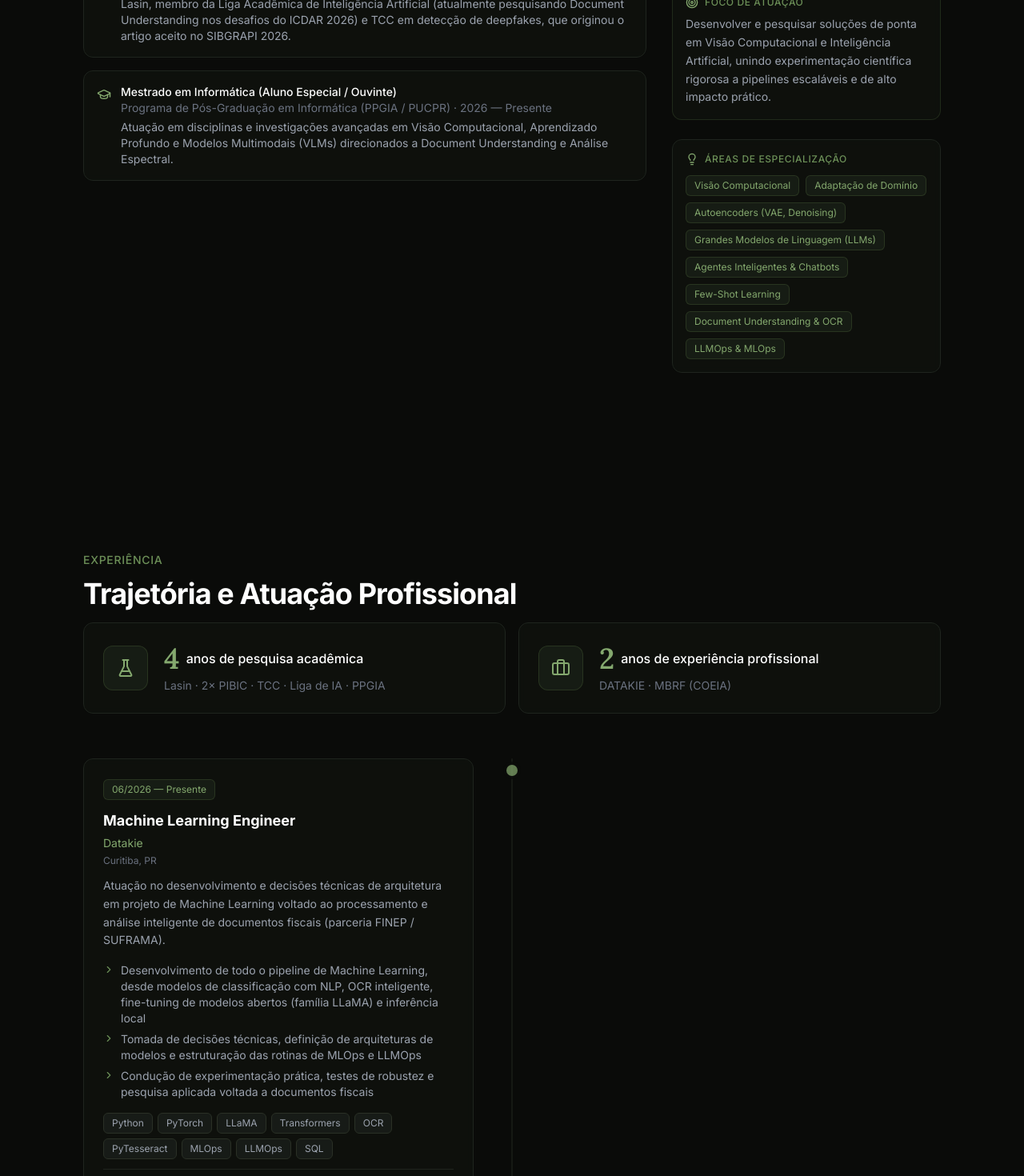
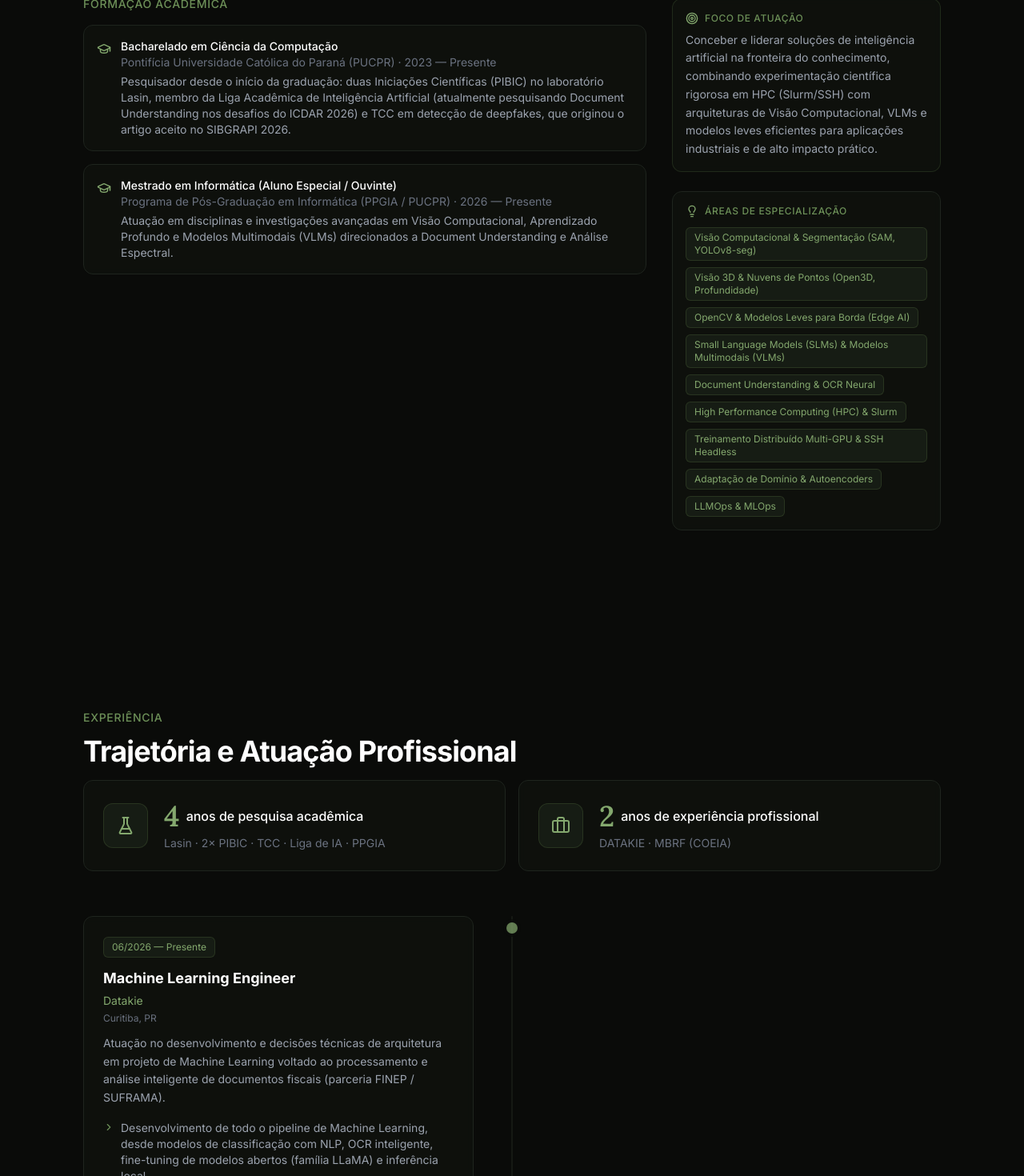
Before and after one commit to lucasdocunha/lucasdocunha.github.io, a React (Vite) app: page / in a window 1280 px wide. Shown: the part 1330-2800 px from the top of the page at 80% size. Built offline with nearby package versions, Linux system fonts and the light colour scheme.

Commit message:
feat: enrich tech stack with 3D vision, segmentation, lightweight models, SLMs/VLMs, and HPC/Slurm/SSH

```diff
--- a/src/components/About.tsx
+++ b/src/components/About.tsx
@@ -1,5 +1,5 @@
 import { useRef } from 'react';
-import { GraduationCap, FlaskConical, BrainCircuit, Briefcase, Target, Lightbulb, Eye } from 'lucide-react';
+import { GraduationCap, FlaskConical, BrainCircuit, Briefcase, Target, Lightbulb, Eye, Server, Brain, Cpu } from 'lucide-react';
 import gsap from 'gsap';
 import Section from './Section';
 import Reveal from './Reveal';
@@ -12,6 +12,9 @@ const ICON_MAP: Record<string, typeof GraduationCap> = {
   'brain-circuit': BrainCircuit,
   'briefcase': Briefcase,
   'eye': Eye,
+  'server': Server,
+  'brain': Brain,
+  'cpu': Cpu,
 };
 
 interface HighlightCardProps {
--- a/src/components/Skills.tsx
+++ b/src/components/Skills.tsx
@@ -1,4 +1,4 @@
-import { Code, Brain, Eye, Cloud, FlaskConical, type LucideIcon } from 'lucide-react';
+import { Code, Brain, Eye, Cloud, FlaskConical, Server, Cpu, type LucideIcon } from 'lucide-react';
 import Section from './Section';
 import Reveal from './Reveal';
 import { useLanguage } from '@/i18n/LanguageContext';
@@ -10,6 +10,8 @@ const ICON_MAP: Record<string, LucideIcon> = {
   eye: Eye,
   cloud: Cloud,
   'flask-conical': FlaskConical,
+  server: Server,
+  cpu: Cpu,
 };
 
 export default function Skills() {
--- a/src/data/en/about.json
+++ b/src/data/en/about.json
@@ -1,20 +1,21 @@
 {
-  "summary": "Researcher and Machine Learning Engineer with solid experience in applied Artificial Intelligence, Computer Vision, LLMs, and intelligent agents. Currently working as a Machine Learning Engineer at Datakie, leading technical and architectural decisions for machine learning pipelines, alongside conducting scientific research in R&I projects and master's academic research on computer vision, multimodal models, and document understanding.",
+  "summary": "Researcher and Machine Learning Engineer with solid experience in applied Artificial Intelligence, Computer Vision, Multimodal Models, and High Performance Computing (HPC). Currently working as a Machine Learning Engineer at Datakie, leading technical and architectural decisions for machine learning and generative AI pipelines, alongside conducting scientific research in R&I projects and master's research (PPGIA/PUCPR). Specialized in Computer Vision (semantic and instance segmentation, 3D vision, OpenCV, and lightweight edge models), Multimodal Vision-Language Models (VLMs), Small Language Models (SLMs), and scientific experimentation on supercomputing (HPC) clusters orchestrated with Slurm and remote SSH environments.",
   "highlights": [
-    { "label": "Specialty", "value": "Computer Vision", "icon": "eye" },
-    { "label": "Focus", "value": "Machine Learning Engineer & LLMs", "icon": "brain-circuit" },
-    { "label": "Research", "value": "Domain Adaptation & Autoencoders", "icon": "flask-conical" },
+    { "label": "Specialty", "value": "Computer Vision & 3D", "icon": "eye" },
+    { "label": "Models", "value": "VLMs, SLMs & LLMs", "icon": "brain" },
+    { "label": "Research & HPC", "value": "Slurm, SSH & Multi-GPU", "icon": "server" },
     { "label": "Education", "value": "Computer Science & PPGIA", "icon": "graduation-cap" }
   ],
   "interests": [
-    "Computer Vision",
-    "Domain Adaptation",
-    "Autoencoders (VAE, Denoising)",
-    "Large Language Models (LLMs)",
-    "Intelligent Agents & Chatbots",
-    "Few-Shot Learning",
-    "Document Understanding & OCR",
+    "Computer Vision & Segmentation (SAM, YOLOv8-seg)",
+    "3D Vision & Point Clouds (Open3D, Depth Estimation)",
+    "OpenCV & Lightweight Edge Models (Edge AI)",
+    "Small Language Models (SLMs) & Multimodal VLMs",
+    "Document Understanding & Neural OCR",
+    "High Performance Computing (HPC) & Slurm",
+    "Multi-GPU Distributed Training & Headless SSH",
+    "Domain Adaptation & Autoencoders",
     "LLMOps & MLOps"
   ],
-  "goals": "To research and build state-of-the-art solutions in Computer Vision and Artificial Intelligence, uniting rigorous scientific experimentation with scalable, high-impact production pipelines."
+  "goals": "To conceive and engineer frontier AI solutions, uniting rigorous scientific experimentation on HPC clusters (Slurm/SSH) with lightweight Computer Vision, VLMs, and efficient models designed for high-impact practical applications."
 }
--- a/src/data/en/profile.json
+++ b/src/data/en/profile.json
@@ -1,8 +1,8 @@
 {
   "name": "Lucas Cunha",
   "headline": "Machine Learning Engineer & Computer Vision Researcher",
-  "tagline": "Computer Vision · Deep Learning · LLMs & Intelligent Agents",
-  "description": "I work as a Machine Learning Engineer at Datakie, leading technical and architectural decisions for machine learning pipelines, alongside conducting scientific research in R&I projects and master's academic research on computer vision, multimodal models, and document understanding.",
+  "tagline": "Computer Vision & 3D · Multimodal Models & SLMs · HPC & Slurm",
+  "description": "I work as a Machine Learning Engineer at Datakie, leading technical and architectural decisions for machine learning and generative AI pipelines, alongside conducting scientific research in R&I projects and master's academic research (PPGIA/PUCPR), focused on Computer Vision (segmentation, 3D, lightweight edge models), Multimodal Models (VLMs), Small Language Models (SLMs), and HPC cluster experimentation using Slurm and remote SSH.",
   "location": "Curitiba, PR — Brazil",
   "email": "lucas.ocunha@hotmail.com",
   "cvUrl": "/cv/resume.pdf",
--- a/src/data/en/research.json
+++ b/src/data/en/research.json
@@ -1,20 +1,20 @@
 {
   "lines": [
     {
-      "area": "Document Understanding & Multimodality",
-      "description": "Research and engineering of vision-language architectures (VLMs/LLMs) applied to structured information extraction, complex layout reasoning, and neural OCR."
+      "area": "Document Understanding, VLMs & SLMs",
+      "description": "Research and development of multimodal models (VLMs) and Small Language Models (SLMs) applied to structured document parsing, complex layout reasoning, and neural OCR."
     },
     {
-      "area": "Forensic Robustness & Deepfake Detection",
-      "description": "Investigation into the generalization capacity of spatial features, frequency-domain spectral cues (FFT), and self-supervised foundation backbones (DINOv3) under real-world corruptions."
+      "area": "Computer Vision, 3D & Robust Segmentation",
+      "description": "Investigation into semantic and instance segmentation, 3D vision, spatial-spectral representations (FFT), and foundational backbones (DINOv3)."
     },
     {
-      "area": "Self-Supervised & Data-Constrained Learning",
-      "description": "Exploration of deep autoencoder ensembles, Self-Taught Learning, and Few-Shot Learning frameworks to train high-performing models in low-annotation regimes."
+      "area": "High Performance Computing (HPC) & Slurm",
+      "description": "Orchestration of distributed training and fine-tuning pipelines on multi-GPU clusters using Slurm and remote SSH, emphasizing scalability and reproducibility."
     },
     {
-      "area": "Domain Adaptation & Representation Fusion",
-      "description": "Techniques for cross-domain transfer learning, domain shift mitigation, and multimodal feature fusion across distributed environments."
+      "area": "Lightweight Models, Domain Adaptation & Edge AI",
+      "description": "Optimization for edge inference (quantization, autoencoders, Few-Shot Learning) and domain shift mitigation under data constraints."
     }
   ],
   "projects": [
@@ -108,15 +108,16 @@
     {
       "id": "res-mestrado",
       "type": "M.Sc.",
-      "title": "Vision-Language Models for Document Understanding",
+      "title": "Vision-Language Models & SLMs for Document Understanding",
       "lab": "PPGIA — PUCPR (special student)",
       "period": "2026 — Present",
-      "description": "Graduate courses and research at the Graduate Program in Informatics focused on Vision-Language Models (VLMs), OCR and document understanding, evaluating multimodal models on structured extraction and visual reasoning tasks.",
+      "description": "Graduate courses and research at the Graduate Program in Computer Science (PPGIA/PUCPR) focusing on Vision-Language Models (VLMs), Small Language Models (SLMs), and comprehensive document understanding. Training and benchmarking multimodal models on High Performance Computing (HPC) clusters orchestrated via Slurm and operated over headless SSH, exploring structured extraction, neural OCR, and visual reasoning under computational constraints.",
       "areas": [
-        "VLMs",
+        "VLMs & SLMs",
         "Document Understanding",
-        "OCR",
-        "Multimodality"
+        "HPC & Slurm",
+        "Headless SSH",
+        "Neural OCR"
       ]
     }
   ],
@@ -145,10 +146,11 @@
     }
   ],
   "futureInterests": [
-    "Multimodal Document Understanding",
-    "Spatial-Spectral Cross-Attention",
-    "Foundation Vision Models (DINOv3 / ViT)",
+    "Efficient Multimodal Models (VLMs & SLMs)",
+    "3D Computer Vision & SAM-based Segmentation",
+    "Supercomputing Orchestration (HPC & Slurm)",
+    "Lightweight Models & Edge AI Optimization",
     "Test-Time Domain Adaptation (TTA)",
-    "LLMs and VLMs for Unstructured Enterprise Data"
+    "Foundation Vision Backbones & Spatial-Spectral Analysis"
   ]
 }
--- a/src/data/en/skills.json
+++ b/src/data/en/skills.json
@@ -1,7 +1,83 @@
 [
-  { "name": "Computer Vision (Specialty)", "icon": "eye", "skills": ["PyTorch", "YOLO", "Autoencoders (VAE / Denoising)", "CNNs", "DINOv3 / ViT", "OpenCV", "Albumentations", "Metric Learning", "Spectral Analysis (FFT)"] },
-  { "name": "LLMs, Agents & Generative AI", "icon": "brain", "skills": ["LLMs", "Embeddings", "Advanced Prompting", "Chatbots", "Databricks (Genie API)", "LLaMA", "Fine-Tuning", "LangChain", "Transformers"] },
-  { "name": "Languages & Scientific Libraries", "icon": "code", "skills": ["Python", "SQL", "TensorFlow", "Keras", "Scikit-Learn", "NumPy", "Pandas", "Matplotlib", "TypeScript"] },
-  { "name": "MLOps, Cloud & Infrastructure", "icon": "cloud", "skills": ["Databricks", "Azure", "Docker", "Podman", "LLMOps", "MLOps", "Git / GitHub", "Linux", "Bash"] },
-  { "name": "Research & Advanced Methods", "icon": "flask-conical", "skills": ["Domain Adaptation", "Representation Fusion", "Few-Shot Learning", "Self-Taught Learning", "Federated Models", "Data Augmentation", "LaTeX"] }
+  {
+    "name": "Computer Vision & 3D (Specialty)",
+    "icon": "eye",
+    "skills": [
+      "Semantic & Instance Segmentation",
+      "SAM (Segment Anything)",
+      "YOLOv8-seg",
+      "3D Vision & Point Clouds",
+      "OpenCV (Real-Time)",
+      "Lightweight Models (Edge AI)",
+      "DINOv3 / ViT",
+      "Autoencoders (VAE / Denoising)",
+      "Monocular Depth Estimation",
+      "Spectral Analysis (2D-FFT)",
+      "Albumentations",
+      "Metric Learning"
+    ]
+  },
+  {
+    "name": "LLMs, SLMs & Multimodal Models",
+    "icon": "brain",
+    "skills": [
+      "Small Language Models (SLMs)",
+      "Multimodal Models (VLMs)",
+      "Document Understanding",
+      "Neural OCR (Donut / LayoutLM)",
+      "Efficient Fine-Tuning (LoRA / QLoRA)",
+      "Florence-2 / CLIP / PaliGemma",
+      "Quantization (AWQ / GGUF)",
+      "vLLM & Ollama",
+      "RAG & Dense Embeddings",
+      "Autonomous Agents",
+      "Transformers"
+    ]
+  },
+  {
+    "name": "Research, HPC & Cluster Computing",
+    "icon": "server",
+    "skills": [
+      "High Performance Computing (HPC)",
+      "Slurm Workload Manager (sbatch)",
+      "Remote SSH & Headless Linux",
+      "Multi-GPU Distributed Training",
+      "PyTorch DDP / Accelerate",
+      "Domain Adaptation",
+      "Representation Fusion",
+      "Few-Shot Learning",
+      "Self-Taught Learning",
+      "LaTeX / Overleaf"
+    ]
+  },
+  {
+    "name": "MLOps, Cloud & Optimization",
+    "icon": "cloud",
+    "skills": [
+      "Databricks (Workflows / Genie)",
+      "Azure Cloud",
+      "Docker & Podman",
+      "ONNX Runtime & TensorRT",
+      "Edge Quantization",
+      "LLMOps & MLOps",
+      "Git / GitHub Actions",
+      "Linux & Bash Scripting",
+      "WandB / MLflow"
+    ]
+  },
+  {
+    "name": "Languages & Scientific Ecosystem",
+    "icon": "code",
+    "skills": [
+      "Python (Scientific & Advanced OOP)",
+      "PyTorch",
+      "OpenCV",
+      "SQL",
+      "TensorFlow / Keras",
+      "Scikit-Learn",
+      "NumPy & Pandas",
+      "Matplotlib / Seaborn",
+      "TypeScript"
+    ]
+  }
 ]
--- a/src/data/pt/about.json
+++ b/src/data/pt/about.json
@@ -1,20 +1,21 @@
 {
-  "summary": "Pesquisador e Machine Learning Engineer com sólida experiência em Inteligência Artificial aplicada, Visão Computacional, LLMs e agentes inteligentes. Atuo como Machine Learning Engineer na Datakie, liderando as decisões técnicas e arquiteturais dos pipelines de machine learning, além de desenvolver pesquisas científicas em Projetos de P&I e pesquisas acadêmicas do mestrado, sobre os temas de visão computacional, modelos multimodais e document understanding.",
+  "summary": "Pesquisador e Machine Learning Engineer com sólida experiência em Inteligência Artificial aplicada, Visão Computacional, Modelos Multimodais e High Performance Computing (HPC). Atuo como Machine Learning Engineer na Datakie, liderando as decisões técnicas e arquiteturais dos pipelines de machine learning e IA generativa, além de conduzir pesquisas científicas em Projetos de P&I e no mestrado acadêmico (PPGIA/PUCPR). Especialista em Visão Computacional (segmentação semântica e por instância, visão 3D, OpenCV e modelos leves otimizados para borda), Modelos Multimodais (VLMs), Small Language Models (SLMs) e experimentação científica em clusters de supercomputação (HPC) com orquestração via Slurm e SSH.",
   "highlights": [
-    { "label": "Especialidade", "value": "Visão Computacional", "icon": "eye" },
-    { "label": "Atuação", "value": "Machine Learning Engineer & LLMs", "icon": "brain-circuit" },
-    { "label": "Pesquisa", "value": "Adaptação de Domínio & Autoencoders", "icon": "flask-conical" },
+    { "label": "Especialidade", "value": "Visão Computacional & 3D", "icon": "eye" },
+    { "label": "Modelos", "value": "VLMs, SLMs & LLMs", "icon": "brain" },
+    { "label": "Pesquisa & HPC", "value": "Slurm, SSH & Multi-GPU", "icon": "server" },
     { "label": "Formação", "value": "Ciência da Computação & PPGIA", "icon": "graduation-cap" }
   ],
   "interests": [
-    "Visão Computacional",
-    "Adaptação de Domínio",
-    "Autoencoders (VAE, Denoising)",
-    "Grandes Modelos de Linguagem (LLMs)",
-    "Agentes Inteligentes & Chatbots",
-    "Few-Shot Learning",
-    "Document Understanding & OCR",
+    "Visão Computacional & Segmentação (SAM, YOLOv8-seg)",
+    "Visão 3D & Nuvens de Pontos (Open3D, Profundidade)",
+    "OpenCV & Modelos Leves para Borda (Edge AI)",
+    "Small Language Models (SLMs) & Modelos Multimodais (VLMs)",
+    "Document Understanding & OCR Neural",
+    "High Performance Computing (HPC) & Slurm",
+    "Treinamento Distribuído Multi-GPU & SSH Headless",
+    "Adaptação de Domínio & Autoencoders",
     "LLMOps & MLOps"
   ],
-  "goals": "Desenvolver e pesquisar soluções de ponta em Visão Computacional e Inteligência Artificial, unindo experimentação científica rigorosa a pipelines escaláveis e de alto impacto prático."
+  "goals": "Conceber e liderar soluções de inteligência artificial na fronteira do conhecimento, combinando experimentação científica rigorosa em HPC (Slurm/SSH) com arquiteturas de Visão Computacional, VLMs e modelos leves eficientes para aplicações industriais e de alto impacto prático."
 }
--- a/src/data/pt/profile.json
+++ b/src/data/pt/profile.json
@@ -1,8 +1,8 @@
 {
   "name": "Lucas Cunha",
   "headline": "Machine Learning Engineer & Pesquisador em Visão Computacional",
-  "tagline": "Visão Computacional · Deep Learning · LLMs & Agentes Inteligentes",
-  "description": "Atuo como Machine Learning Engineer na Datakie, liderando as decisões técnicas e arquiteturais dos pipelines de machine learning, além de desenvolver pesquisas científicas em Projetos de P&I e pesquisas acadêmicas do mestrado, sobre os temas de visão computacional, modelos multimodais e document understanding.",
+  "tagline": "Visão Computacional & 3D · Modelos Multimodais & SLMs · HPC & Slurm",
+  "description": "Atuo como Machine Learning Engineer na Datakie, liderando as decisões técnicas e arquiteturais dos pipelines de machine learning e IA generativa, além de desenvolver pesquisas científicas em Projetos de P&I e no mestrado acadêmico (PPGIA/PUCPR), com foco em Visão Computacional (segmentação, 3D, modelos leves), Modelos Multimodais (VLMs), Small Language Models (SLMs) e experimentação em clusters de HPC com Slurm e SSH.",
   "location": "Curitiba, PR — Brasil",
   "email": "lucas.ocunha@hotmail.com",
   "cvUrl": "/cv/resume.pdf",
--- a/src/data/pt/research.json
+++ b/src/data/pt/research.json
@@ -1,20 +1,20 @@
 {
   "lines": [
     {
-      "area": "Document Understanding & Multimodalidade",
-      "description": "Pesquisa e desenvolvimento de modelos visuais e de linguagem (VLMs/LLMs) aplicados à extração estruturada de entidades, análise de layouts complexos e OCR neural."
+      "area": "Document Understanding, VLMs & SLMs",
+      "description": "Pesquisa e experimentação com modelos multimodais (VLMs) e Small Language Models (SLMs) aplicados à compreensão de documentos complexos, OCR neural e extração estruturada."
     },
     {
-      "area": "Robustez Forense & Detecção de Deepfakes",
-      "description": "Investigação da generalização de extratores espaciais, espectrais (FFT) e modelos fundacionais (DINOv3) contra perturbações e compressões adversas."
+      "area": "Visão Computacional, 3D & Segmentação Robusta",
+      "description": "Investigação de arquiteturas para segmentação semântica e por instância, visão 3D, representações espaço-espectrais (FFT) e modelos fundacionais (DINOv3)."
     },
     {
-      "area": "Aprendizado Auto-Supervisionado & Restrição de Dados",
-      "description": "Exploração de arquiteturas de autoencoders, Self-Taught Learning e Few-Shot Learning para treinamento de modelos eficientes em cenários com escassez de anotações."
+      "area": "High Performance Computing (HPC) & Slurm",
+      "description": "Orquestração de pipelines de treinamento e fine-tuning distribuído em clusters multi-GPU via Slurm e SSH, focando em escalabilidade e reprodutibilidade."
     },
     {
-      "area": "Adaptação de Domínio & Aprendizado Federado",
-      "description": "Métodos para transferência de conhecimento, mitigação de domain shift e fusão de representações em cenários distribuídos."
+      "area": "Modelos Leves, Adaptação de Domínio & Edge AI",
+      "description": "Otimização de modelos para inferência eficiente (quantização, autoencoders, Few-Shot Learning) e mitigação de domain shift em dados restritos."
     }
   ],
   "projects": [
@@ -108,15 +108,16 @@
     {
       "id": "res-mestrado",
       "type": "Mestrado",
-      "title": "Vision-Language Models para Document Understanding",
+      "title": "Vision-Language Models e SLMs para Document Understanding",
       "lab": "PPGIA — PUCPR (aluno especial)",
       "period": "2026 — Atual",
-      "description": "Disciplinas e investigação no Programa de Pós-Graduação em Informática com foco em Vision-Language Models (VLMs), OCR e compreensão de documentos, avaliando modelos multimodais em tarefas de extração estruturada e raciocínio visual.",
+      "description": "Disciplinas e investigação no Programa de Pós-Graduação em Informática (PPGIA/PUCPR) com foco em Vision-Language Models (VLMs), Small Language Models (SLMs) e compreensão profunda de documentos. Treinamento e avaliação de modelos multimodais em clusters de High Performance Computing (HPC) orquestrados via Slurm e operados via SSH, explorando extração estruturada de informações, OCR neural e raciocínio visual sob restrições computacionais.",
       "areas": [
-        "VLMs",
+        "VLMs & SLMs",
         "Document Understanding",
-        "OCR",
-        "Multimodalidade"
+        "HPC & Slurm",
+        "SSH Headless",
+        "OCR Neural"
       ]
     }
   ],
@@ -145,10 +146,11 @@
     }
   ],
   "futureInterests": [
-    "Multimodal Document Understanding",
-    "Cross-Attention Espaço-Espectral",
-    "Foundation Models (DINOv3 / ViT)",
+    "Modelos Multimodais Eficientes (VLMs & SLMs)",
+    "Visão Computacional 3D & Segmentação com SAM",
+    "Orquestração em Supercomputadores (HPC & Slurm)",
+    "Modelos Leves e Otimização para Borda (Edge AI)",
     "Adaptação de Domínio em Tempo de Teste (TTA)",
-    "LLMs e VLMs para Dados Não-Estruturados"
+    "Foundation Models e Análise Espaço-Espectral"
   ]
 }
--- a/src/data/pt/skills.json
+++ b/src/data/pt/skills.json
@@ -1,7 +1,83 @@
 [
-  { "name": "Visão Computacional (Especialidade)", "icon": "eye", "skills": ["PyTorch", "YOLO", "Autoencoders (VAE / Denoising)", "CNNs", "DINOv3 / ViT", "OpenCV", "Albumentations", "Metric Learning", "Análise Espectral (FFT)"] },
-  { "name": "LLMs, Agentes & IA Generativa", "icon": "brain", "skills": ["LLMs", "Embeddings", "Prompting Avançado", "Chatbots", "Databricks (Genie API)", "LLaMA", "Fine-Tuning", "LangChain", "Transformers"] },
-  { "name": "Linguagens & Bibliotecas Científicas", "icon": "code", "skills": ["Python", "SQL", "TensorFlow", "Keras", "Scikit-Learn", "NumPy", "Pandas", "Matplotlib", "TypeScript"] },
-  { "name": "MLOps, Cloud & Infraestrutura", "icon": "cloud", "skills": ["Databricks", "Azure", "Docker", "Podman", "LLMOps", "MLOps", "Git / GitHub", "Linux", "Bash"] },
-  { "name": "Pesquisa & Métodos Avançados", "icon": "flask-conical", "skills": ["Adaptação de Domínio", "Fusão de Representações", "Few-Shot Learning", "Self-Taught Learning", "Modelos Federados", "Data Augmentation", "LaTeX"] }
+  {
+    "name": "Visão Computacional & 3D (Especialidade)",
+    "icon": "eye",
+    "skills": [
+      "Segmentação Semântica & Instância",
+      "SAM (Segment Anything)",
+      "YOLOv8-seg",
+      "Visão 3D & Nuvens de Pontos",
+      "OpenCV (Tempo Real)",
+      "Modelos Leves (Edge AI)",
+      "DINOv3 / ViT",
+      "Autoencoders (VAE / Denoising)",
+      "Estimação de Profundidade",
+      "Análise Espectral (2D-FFT)",
+      "Albumentations",
+      "Metric Learning"
+    ]
+  },
+  {
+    "name": "LLMs, SLMs & Modelos Multimodais",
+    "icon": "brain",
+    "skills": [
+      "Small Language Models (SLMs)",
+      "Modelos Multimodais (VLMs)",
+      "Document Understanding",
+      "OCR Neural (Donut / LayoutLM)",
+      "Fine-Tuning (LoRA / QLoRA)",
+      "Florence-2 / CLIP / PaliGemma",
+      "Quantização (AWQ / GGUF)",
+      "vLLM & Ollama",
+      "RAG & Embeddings Densos",
+      "Agentes Autônomos",
+      "Transformers"
+    ]
+  },
+  {
+    "name": "Pesquisa, HPC & Cluster Computing",
+    "icon": "server",
+    "skills": [
+      "High Performance Computing (HPC)",
+      "Orquestração com Slurm (sbatch)",
+      "Operação Remota via SSH Headless",
+      "Treinamento Distribuído Multi-GPU",
+      "PyTorch DDP / Accelerate",
+      "Adaptação de Domínio",
+      "Fusão de Representações",
+      "Few-Shot Learning",
+      "Self-Taught Learning",
+      "LaTeX / Overleaf"
+    ]
+  },
+  {
+    "name": "MLOps, Cloud & Otimização",
+    "icon": "cloud",
+    "skills": [
+      "Databricks (Workflows / Genie)",
+      "Azure Cloud",
+      "Docker & Podman",
+      "ONNX Runtime & TensorRT",
+      "Quantização para Borda",
+      "LLMOps & MLOps",
+      "Git / GitHub Actions",
+      "Linux & Bash Scripting",
+      "WandB / MLflow"
+    ]
+  },
+  {
+    "name": "Linguagens & Ecossistema Científico",
+    "icon": "code",
+    "skills": [
+      "Python (Científico & OOP)",
+      "PyTorch",
+      "OpenCV",
+      "SQL",
+      "TensorFlow / Keras",
+      "Scikit-Learn",
+      "NumPy & Pandas",
+      "Matplotlib / Seaborn",
+      "TypeScript"
+    ]
+  }
 ]
```
